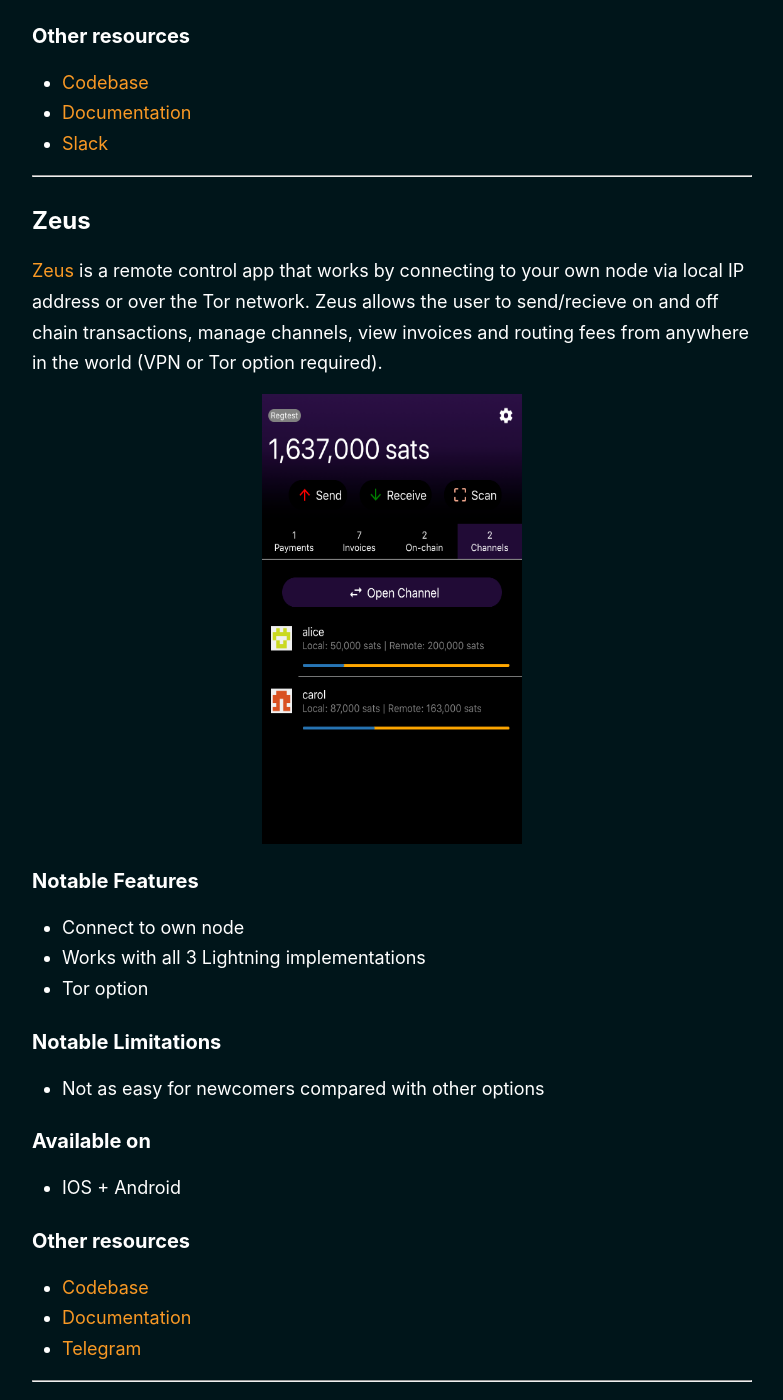
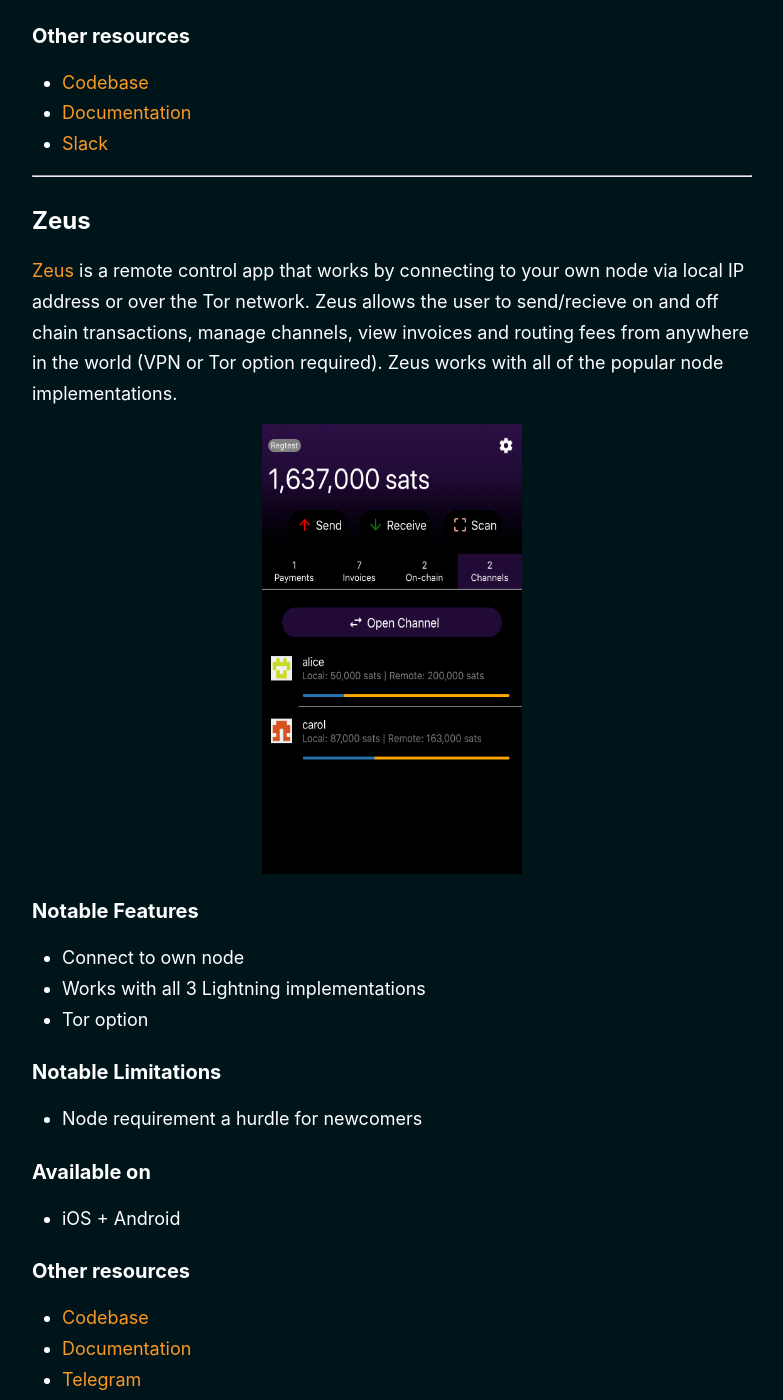
Before and after one commit to BitcoinQnA/bitcoin-wallet-guide, a Jekyll site: the page built from _pages/lightning.md, in a window 1280 px wide and 1400 px high, scrolled down 4259 px. Shown: the whole window, without its empty margins (248-1031 px from the left). Built offline with Jekyll 4.4.1, drawn with Linux system fonts in a browser that asks for light colours; some of the changed text lies outside the part shown.

Commit message:
Update lightning.md

```diff
--- a/_pages/lightning.md
+++ b/_pages/lightning.md
@@ -93,7 +93,7 @@ Lightning native wallets aren't that different from a 'normal' bitcoin wallet, i
 
 ## Zeus
 
-[Zeus](https://zeusln.app/) is a remote control app that works by connecting to your own node via local IP address or over the Tor network. Zeus allows the user to send/recieve on and off chain transactions, manage channels, view invoices and routing fees from anywhere in the world (VPN or Tor option required).
+[Zeus](https://zeusln.app/) is a remote control app that works by connecting to your own node via local IP address or over the Tor network. Zeus allows the user to send/recieve on and off chain transactions, manage channels, view invoices and routing fees from anywhere in the world (VPN or Tor option required). Zeus works with all of the popular node implementations.
 
 <img src="https://raw.githubusercontent.com/BitcoinQnA/bitcoin-wallet-guide/master/images/zeus.png" class=responsive width="260" height="450" maxheight="500">
 
@@ -103,18 +103,19 @@ Lightning native wallets aren't that different from a 'normal' bitcoin wallet, i
 * Tor option
 
 ### Notable Limitations
-* Not as easy for newcomers compared with other options
+* Node requirement a hurdle for newcomers
 
 ### Available on
-* IOS + Android
+* iOS + Android
 
 ### Other resources
 * [Codebase](https://github.com/ZeusLN/zeus/releases)
 * [Documentation](https://github.com/ZeusLN/zeus)
 * [Telegram](https://t.me/zeusLN)
+* [Setup Guide](https://www.bitcoinqna.com/post/zeus-101)
 
 ***
 
  <a href="#top">Back to top</a>
 
-Finished looking for a mobile wallet? Check out the [desktop](/desktop) options available.
+Back to [home](https://bitcoinwallet.guide)
```
